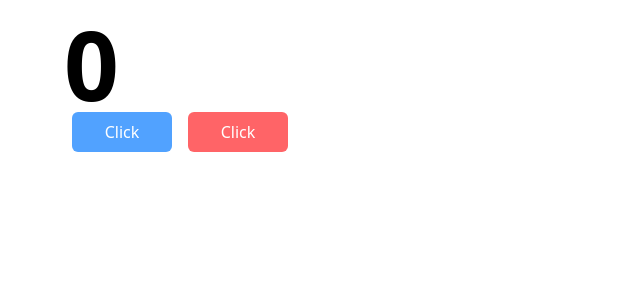
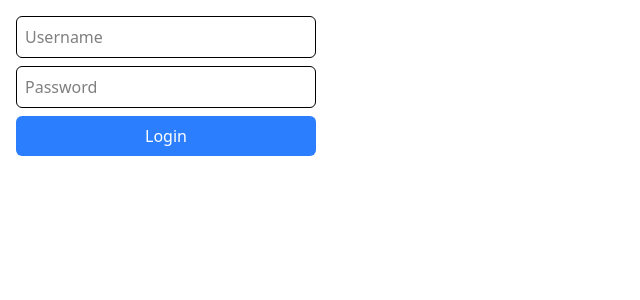
Before and after one commit to msbelajar/weblanjutan2025a, a React (Vite) app: page / in a window 1280 px wide. Shown: the top 300 px of the page, without its empty margins (0-640 px from the left). Built offline with nearby package versions, Linux system fonts and the light colour scheme.

Commit message:
"update"

```diff
--- /dev/null
+++ b/src/04/App.jsx
@@ -0,0 +1,24 @@
+import { useState } from "react"
+
+export default function App() {
+    //const [user, setUser] = useState({})
+    const [username, setUsername] = useState('')
+    const [password, setPassword] = useState('')
+
+    console.log('re-render')
+
+    function handleSubmit(e) {
+        e.preventDefault()
+        console.log(username, password)
+    }
+
+  return (
+    <div className="m-4">
+        <form onSubmit={handleSubmit} className="flex flex-col w-[300px] gap-2">
+            <input onChange={(e) => setUsername(e.target.value)} className="border-1 rounded-md p-2" type="text" placeholder="Username" required></input>
+            <input onChange={(e) => setPassword(e.target.value)} className="border-1 rounded-md p-2" type="text" placeholder="Password" required></input>
+            <button type="submit" className="bg-blue-500 text-white hover:bg-blue-400 px-4 py-2 rounded-md">Login</button>
+        </form>
+    </div>
+  )
+}
--- /dev/null
+++ b/src/04a/App.jsx
@@ -0,0 +1,22 @@
+import { useState } from "react"
+
+export default function App() {
+    const [user, setUser] = useState({name:'', password:''})
+
+    console.log('re-render')
+
+    function handleSubmit(e) {
+        e.preventDefault()
+        console.log(user.name, user.password)
+    }
+
+  return (
+    <div className="m-4">
+        <form onSubmit={handleSubmit} className="flex flex-col w-[300px] gap-2">
+            <input onChange={(e) => setUser({...user, name:e.target.value})} className="border-1 rounded-md p-2" type="text" placeholder="Username" required></input>
+            <input onChange={(e) => setUser({...user, password:e.target.value})} className="border-1 rounded-md p-2" type="text" placeholder="Password" required></input>
+            <button type="submit" className="bg-blue-500 text-white hover:bg-blue-400 px-4 py-2 rounded-md">Login</button>
+        </form>
+    </div>
+  )
+}
--- a/src/main.jsx
+++ b/src/main.jsx
@@ -1,7 +1,7 @@
 import { StrictMode } from 'react'
 import { createRoot } from 'react-dom/client'
 import './index.css'
-import App from './03/App.jsx'
+import App from './04/App.jsx'
 
 createRoot(document.getElementById('root')).render(
   <StrictMode>
```
Also changed, not shown: src/04b/App.jsx (added).
